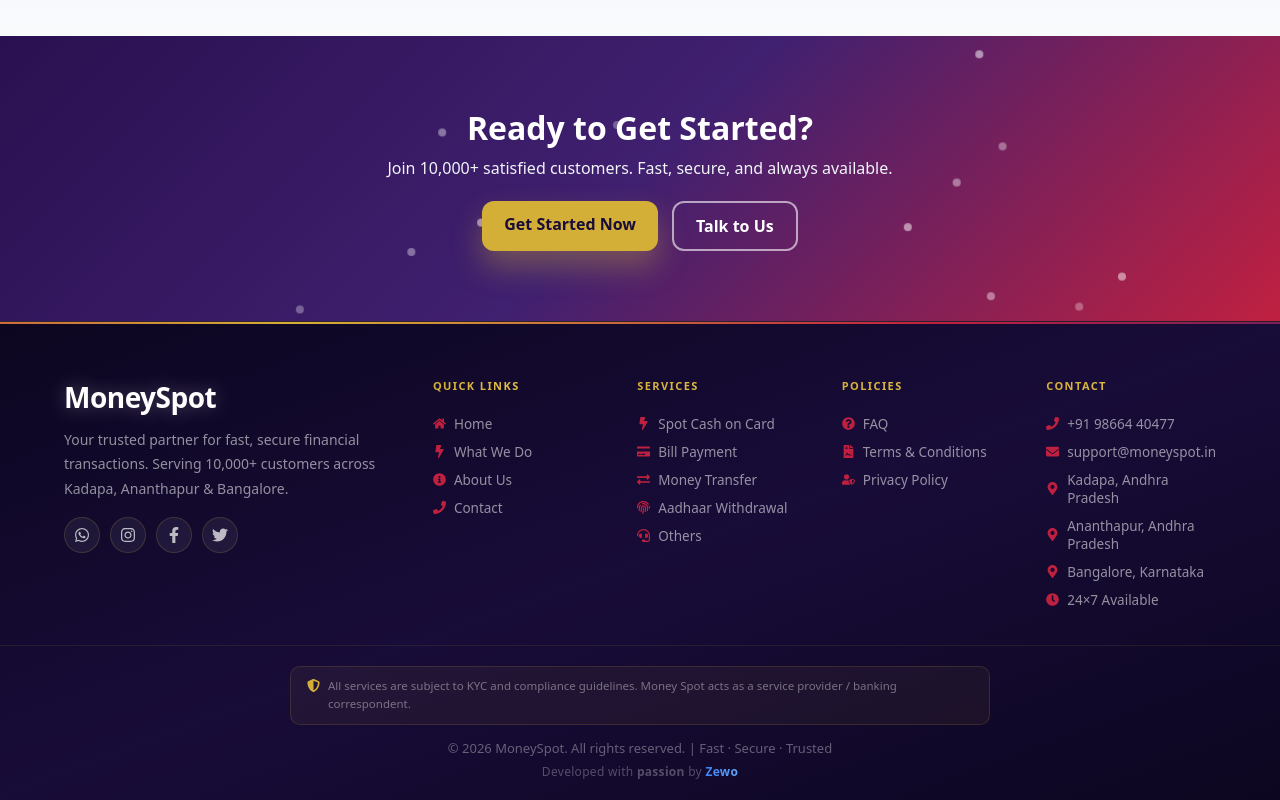
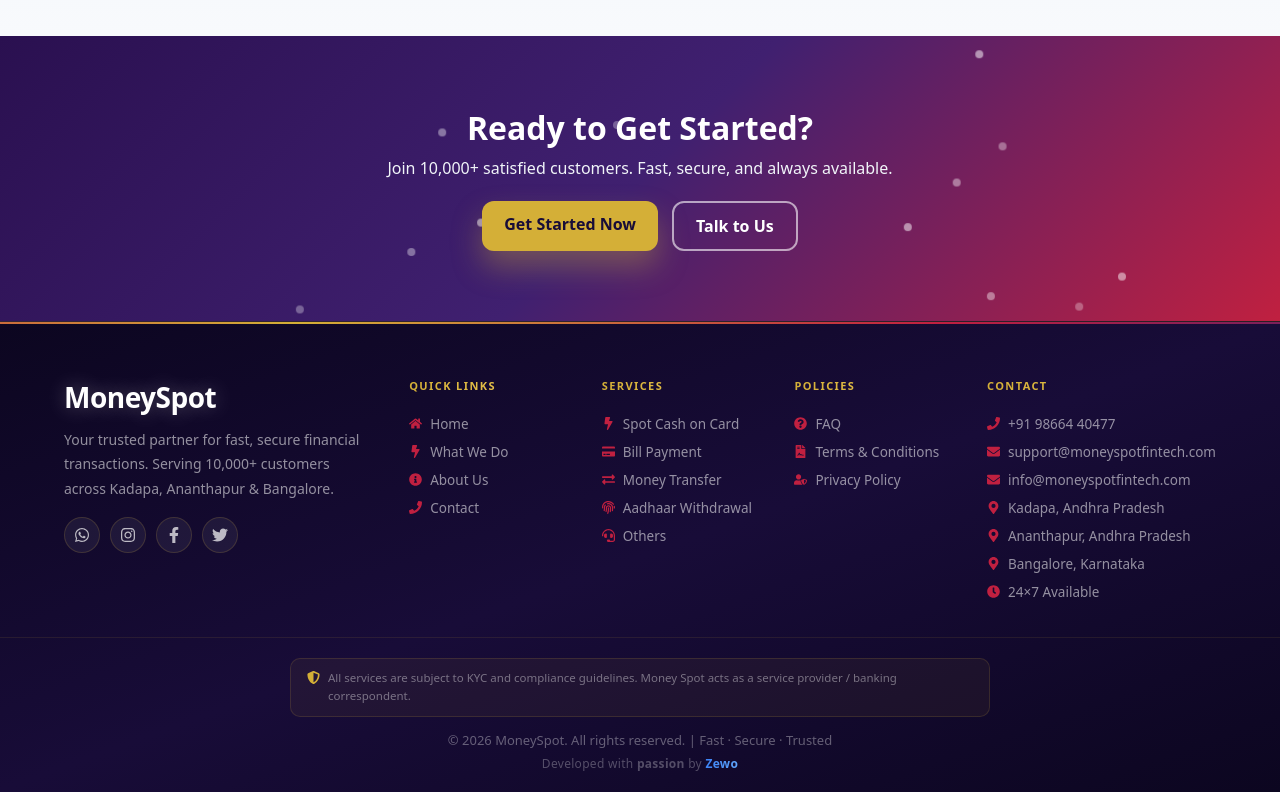
Before and after one commit to Chinna0107/1step, a React (Vite) app: page / in a window 1280 px wide. Shown: the part 7153-7953 px from the top of the page. Built offline with nearby package versions, Linux system fonts and the light colour scheme.

Commit message:
Production 2.23

```diff
--- a/src/components/Footer.jsx
+++ b/src/components/Footer.jsx
@@ -34,8 +34,8 @@
           <div className="footer-social">
             <a href={`https://wa.me/${PHONE}`} title="WhatsApp" aria-label="WhatsApp" target="_blank" rel="noopener noreferrer"><FaWhatsapp /></a>
             <a href="https://www.instagram.com/moneyspot_official" title="Instagram" aria-label="Instagram"><FaInstagram /></a>
-            <a href="" title="Facebook"  aria-label="Facebook"><FaFacebookF /></a>
-            <a href="#" title="Twitter"   aria-label="Twitter"><FaTwitter /></a>
+            <a href="https://www.facebook.com/moneyspotfintech" title="Facebook"  aria-label="Facebook"><FaFacebookF /></a>
+            <a href="https://twitter.com/moneyspotfintech" title="Twitter"   aria-label="Twitter"><FaTwitter /></a>
           </div>
         </div>
 
@@ -66,7 +66,8 @@
         <div className="footer-links">
           <h4>Contact</h4>
           <a href={`tel:${PHONE}`}><FaPhone size={13} /> {PHONE_DISPLAY}</a>
-          <a href="mailto:support@moneyspot.in"><FaEnvelope size={13} /> support@moneyspot.in</a>
+          <a href="mailto:support@moneyspotfintech.com"><FaEnvelope size={13} /> support@moneyspotfintech.com</a>
+          <a href="mailto:info@moneyspotfintech.com"><FaEnvelope size={13} /> info@moneyspotfintech.com</a>
           <span><FaMapMarkerAlt size={13} /> Kadapa, Andhra Pradesh</span>
           <span><FaMapMarkerAlt size={13} /> Ananthapur, Andhra Pradesh</span>
           <span><FaMapMarkerAlt size={13} /> Bangalore, Karnataka</span>
```
